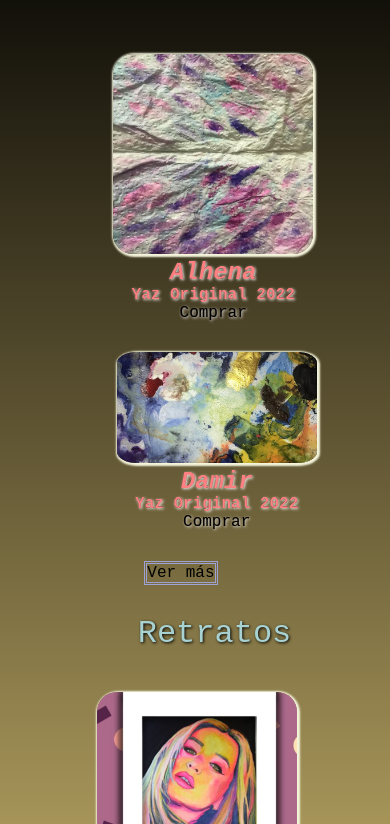
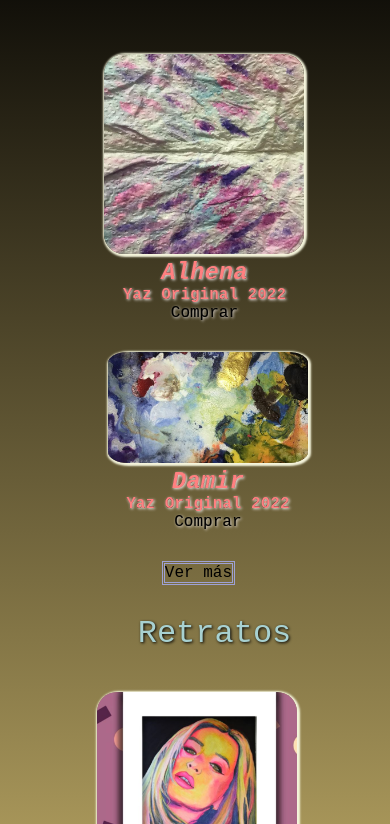
Before and after one commit to ara813/3era-Entrega-Proyecto-Coder-Galvaliz-Aranzazu.github.io, a plain HTML site: page pages/obras.html in a window 390 px wide. Shown: the part 276-1100 px from the top of the page. Drawn offline with nearby package versions, Linux system fonts and the light colour scheme; a web font is replaced by a local one.

Commit message:
terminado

```diff
--- a/assets/css/styles.css
+++ b/assets/css/styles.css
@@ -214,9 +214,9 @@
     margin-left: 20%; }
   .abstracta1 {
     margin-top: 10px;
-    margin-right: 10%; }
+    margin-right: 15%; }
   .abstracta2 {
-    margin-right: 10%; }
+    margin-right: 15%; }
   .retrato1 {
     margin-right: 10%; }
   .retrato2 {
@@ -454,7 +454,7 @@
         border: #9EA1D4;
         border-style: double;
         margin: 0%;
-        margin-left: 30%; }
+        margin-left: 35%; }
         main .contenedorGaleria .btn2:hover {
           background: #9EA1D4; }
     main .contenedorGaleriaAbs {
@@ -469,8 +469,8 @@
       align-items: center;
       gap: 10px;
       row-gap: 30px;
-      margin-left: 20%;
-      margin-right: 20%; }
+      padding-right: 5%;
+      padding-left: 5%; }
     main .contenedorGaleriaRetratos {
       display: grid;
       grid-template-columns: 1fr;
@@ -1038,9 +1038,9 @@
     margin-left: 20%; }
   .abstracta1 {
     margin-top: 10px;
-    margin-right: 10%; }
+    margin-right: 15%; }
   .abstracta2 {
-    margin-right: 10%; }
+    margin-right: 15%; }
   .retrato1 {
     margin-right: 10%; }
   .retrato2 {
--- a/src/scss/_structure.scss
+++ b/src/scss/_structure.scss
@@ -203,7 +203,7 @@
                 .btn2 {
                     @include boton;
                     margin: 0%;
-                    margin-left: 30%;
+                    margin-left: 35%;
                     }
             }
             .contenedorGaleriaAbs {
@@ -218,8 +218,8 @@
                 align-items: center;
                 gap: 10px;
                 row-gap: 30px;
-                margin-left: 20%;
-                margin-right: 20%;
+                padding-right: 5%;
+                padding-left: 5%;
             }
             .contenedorGaleriaRetratos {
                 display: grid;
--- a/src/scss/_tarjetas.scss
+++ b/src/scss/_tarjetas.scss
@@ -160,10 +160,10 @@
         }
     .abstracta1 {
             margin-top: 10px;
-            margin-right: 10%;
+            margin-right: 15%;
         }
     .abstracta2 {
-            margin-right: 10%;
+            margin-right: 15%;
         }
     .retrato1 {
             margin-right: 10%;
```
